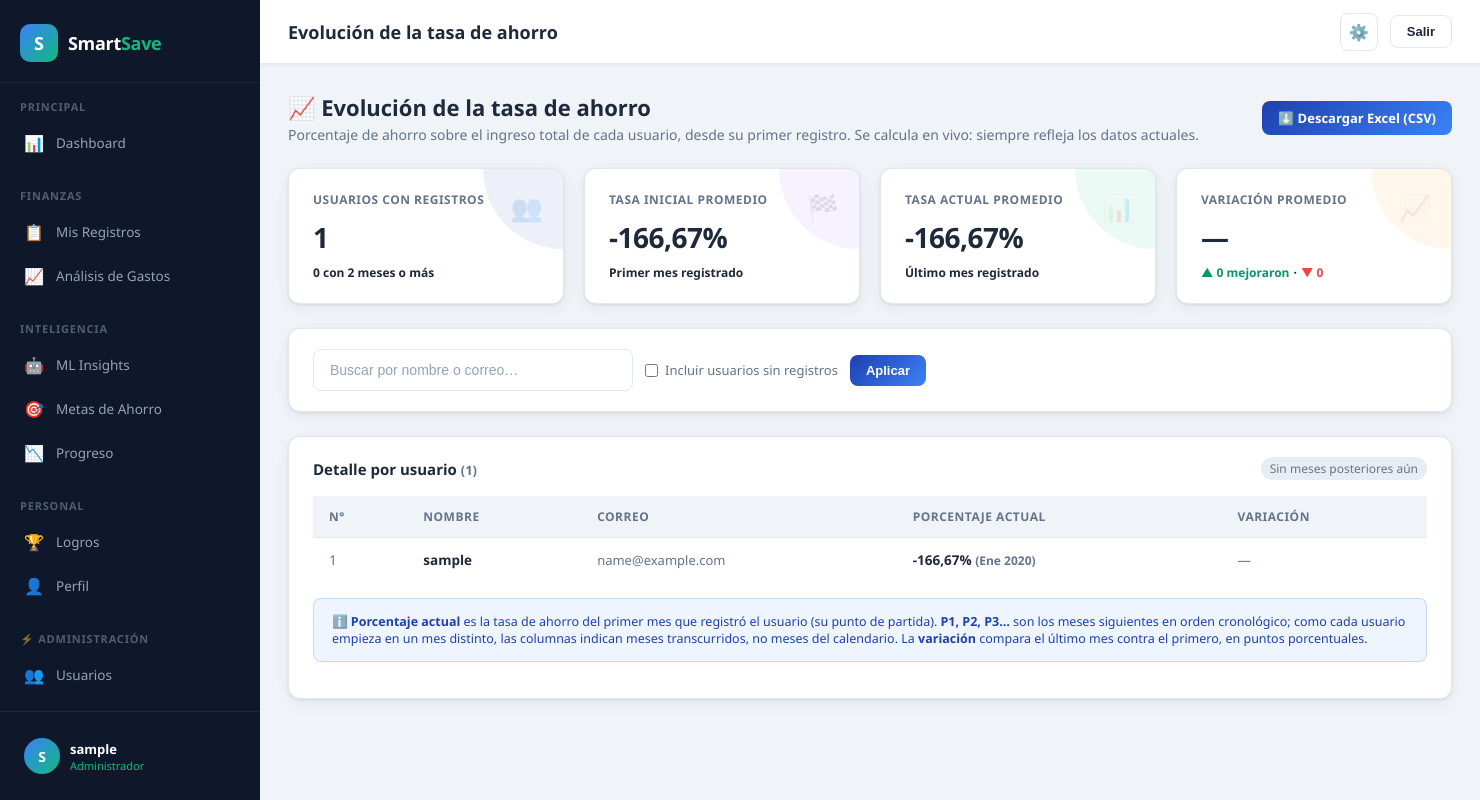
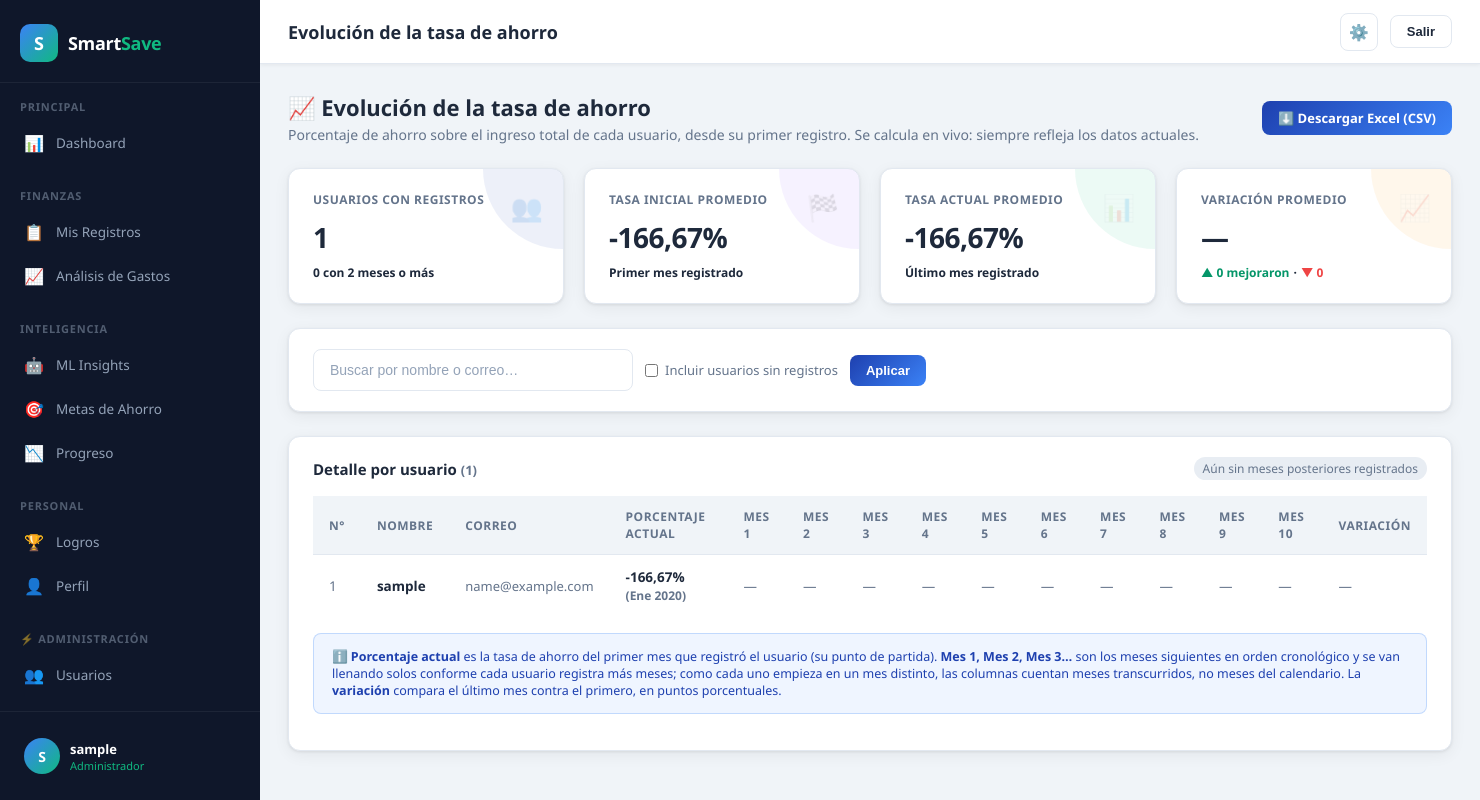
Before and after one commit to Golreddd/TP1202601, a Django app: page /panel-admin/evolucion-ahorro/ in a window 1480 px wide. Run offline with Django 5.2, Linux system fonts and the light colour scheme; a user stored in the database is signed in; tables that the repository leaves empty hold one stand-in row (values such as "Sample post"); data that the repository does not hold is empty; parts of the project's set-up code (start-up, migrations or seed data) failed here and were passed over.

Commit message:
feat(panel-admin): columnas fijas Mes 1..Mes 10 en evolucion de ahorro
Las columnas de mes se mostraban solo si algun usuario ya tenia meses
posteriores registrados, asi que con un unico mes por usuario la tabla y el
CSV salian sin ninguna. Ahora se pintan siempre las 10 columnas y se van
llenando solas conforme cada usuario avanza con sus registros.

- Se renombran de P1..Pn a Mes 1..Mes 10, tanto en la tabla como en el CSV.
- Si algun usuario supera los 10 meses de historial, se agregan las columnas
  que falten en vez de recortar su informacion.
- La etiqueta del encabezado informa hasta que mes hay datos reales hoy.

Co-Authored-By: Claude Opus 5 <noreply@anthropic.com>

```diff
--- a/panel_admin/views.py
+++ b/panel_admin/views.py
@@ -260,6 +260,12 @@ def validacion_ml_export(request):
 
 # ── Evolución de la tasa de ahorro por usuario ─────────────────────────────────
 
+# La tabla siempre muestra estas columnas de mes, aunque todavia no haya datos: se
+# van llenando conforme cada usuario registra meses nuevos. Si alguien llegara a
+# superar este historial, se agregan las columnas que falten.
+MESES_TABLA = 10
+
+
 def _evolucion_ahorro(usuarios):
     """Tasa de ahorro (ahorro ÷ ingreso total) de cada usuario mes a mes.
 
@@ -268,8 +274,9 @@ def _evolucion_ahorro(usuarios):
     cronológico. Se calcula en vivo desde RegistroMensual en lugar de guardar una
     copia, para que la tabla siga siendo correcta si el usuario corrige un mes.
 
-    Devuelve (filas, max_meses_posteriores) — `max_meses` define cuántas columnas
-    P1..Pn necesita la tabla para que todas las filas queden alineadas.
+    Devuelve (filas, n_columnas, meses_con_datos): `n_columnas` es cuántas columnas de
+    mes se pintan —siempre al menos MESES_TABLA— y `meses_con_datos` cuántas tienen
+    algún valor hoy, solo para informarlo en pantalla.
     """
     from financiero.models import RegistroMensual
 
@@ -306,10 +313,12 @@ def _evolucion_ahorro(usuarios):
             'n_meses':      len(tasas),
         })
 
-    # Se rellenan con None las filas más cortas para que todas tengan max_meses celdas
+    # Se rellenan con None hasta completar las columnas fijas, para que todas las
+    # filas queden alineadas y los meses aún sin registrar se vean vacíos.
+    n_columnas = max(MESES_TABLA, max_meses)
     for fila in filas:
-        fila['posteriores'] += [None] * (max_meses - len(fila['posteriores']))
-    return filas, max_meses
+        fila['posteriores'] += [None] * (n_columnas - len(fila['posteriores']))
+    return filas, n_columnas, max_meses
 
 
 def _resumen_evolucion(filas):
@@ -350,11 +359,11 @@ def _usuarios_evolucion(request):
 @staff_member_required
 def evolucion_ahorro(request):
     usuarios, search = _usuarios_evolucion(request)
-    filas, max_meses = _evolucion_ahorro(usuarios)
+    filas, n_columnas, meses_con_datos = _evolucion_ahorro(usuarios)
     return render(request, 'panel_admin/evolucion_ahorro.html', {
-        'filas':       filas,
-        'columnas':    range(1, max_meses + 1),
-        'max_meses':   max_meses,
+        'filas':            filas,
+        'columnas':         range(1, n_columnas + 1),
+        'meses_con_datos':  meses_con_datos,
         'resumen':     _resumen_evolucion(filas),
         'search':      search,
         'todos':       request.GET.get('todos') == '1',
@@ -364,7 +373,7 @@ def evolucion_ahorro(request):
 @staff_member_required
 def evolucion_ahorro_export(request):
     usuarios, _search = _usuarios_evolucion(request)
-    filas, max_meses = _evolucion_ahorro(usuarios)
+    filas, n_columnas, _meses_con_datos = _evolucion_ahorro(usuarios)
 
     AuditLog.registrar(
         admin=request.user, accion='EXPORTAR_DATOS', request=request,
@@ -377,7 +386,7 @@ def evolucion_ahorro_export(request):
     response.write('\ufeff')   # BOM: Excel abre el UTF-8 con tildes correctas
     w = csv.writer(response, delimiter=';')
     w.writerow(['N°', 'NOMBRE', 'CORREO', 'PORCENTAJE ACTUAL']
-               + [f'P{i}' for i in range(1, max_meses + 1)]
+               + [f'Mes {i}' for i in range(1, n_columnas + 1)]
                + ['VARIACIÓN (puntos)', 'MESES REGISTRADOS', 'MES INICIAL'])
 
     def _pc(valor):
--- a/templates/panel_admin/evolucion_ahorro.html
+++ b/templates/panel_admin/evolucion_ahorro.html
@@ -85,7 +85,11 @@ mes que registró— y P1..Pn son los meses posteriores, en orden cronológico.
       Detalle por usuario <span class="text-sm text-muted">({{ filas|length }})</span>
     </div>
     <span class="tag">
-      {% if max_meses %}Hasta {{ max_meses }} mes{{ max_meses|pluralize:"es" }} posteriores{% else %}Sin meses posteriores aún{% endif %}
+      {% if meses_con_datos %}
+        Con datos hasta Mes {{ meses_con_datos }}
+      {% else %}
+        Aún sin meses posteriores registrados
+      {% endif %}
     </span>
   </div>
   <div class="card-body" style="padding-top:0;">
@@ -99,7 +103,7 @@ mes que registró— y P1..Pn son los meses posteriores, en orden cronológico.
             <th>CORREO</th>
             <th title="Tasa de ahorro del primer mes que registró">PORCENTAJE ACTUAL</th>
             {% for n in columnas %}
-              <th title="Mes {{ n }} después del registro inicial">P{{ n }}</th>
+              <th title="Mes {{ n }} después del registro inicial">MES {{ n }}</th>
             {% endfor %}
             <th title="Diferencia en puntos porcentuales entre el último mes y el primero">VARIACIÓN</th>
           </tr>
@@ -145,8 +149,9 @@ mes que registró— y P1..Pn son los meses posteriores, en orden cronológico.
     </div>
     <div class="info-box mt-4" style="font-size:12.5px;">
       ℹ️ <strong>Porcentaje actual</strong> es la tasa de ahorro del primer mes que registró el usuario
-      (su punto de partida). <strong>P1, P2, P3…</strong> son los meses siguientes en orden cronológico;
-      como cada usuario empieza en un mes distinto, las columnas indican meses transcurridos, no meses del calendario.
+      (su punto de partida). <strong>Mes 1, Mes 2, Mes 3…</strong> son los meses siguientes en orden cronológico
+      y se van llenando solos conforme cada usuario registra más meses; como cada uno empieza en un mes distinto,
+      las columnas cuentan meses transcurridos, no meses del calendario.
       La <strong>variación</strong> compara el último mes contra el primero, en puntos porcentuales.
     </div>
     {% else %}
```
